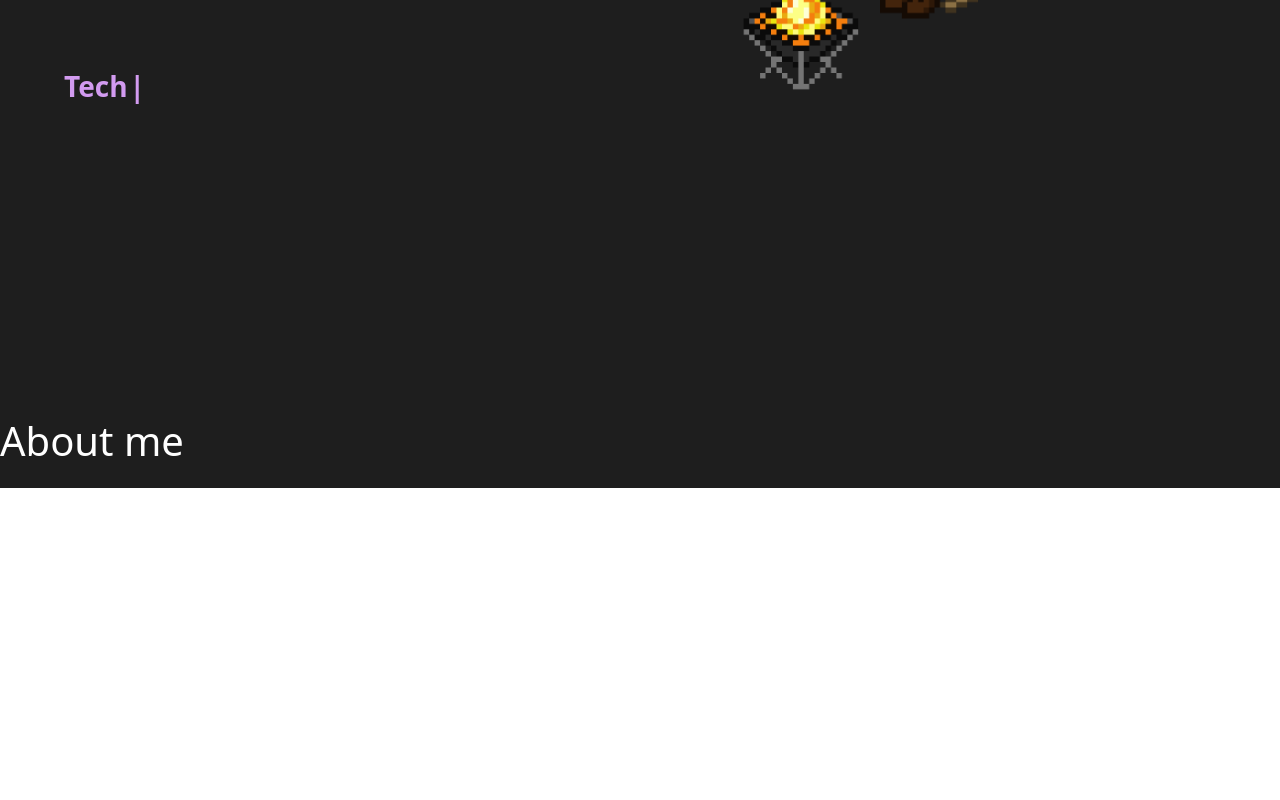
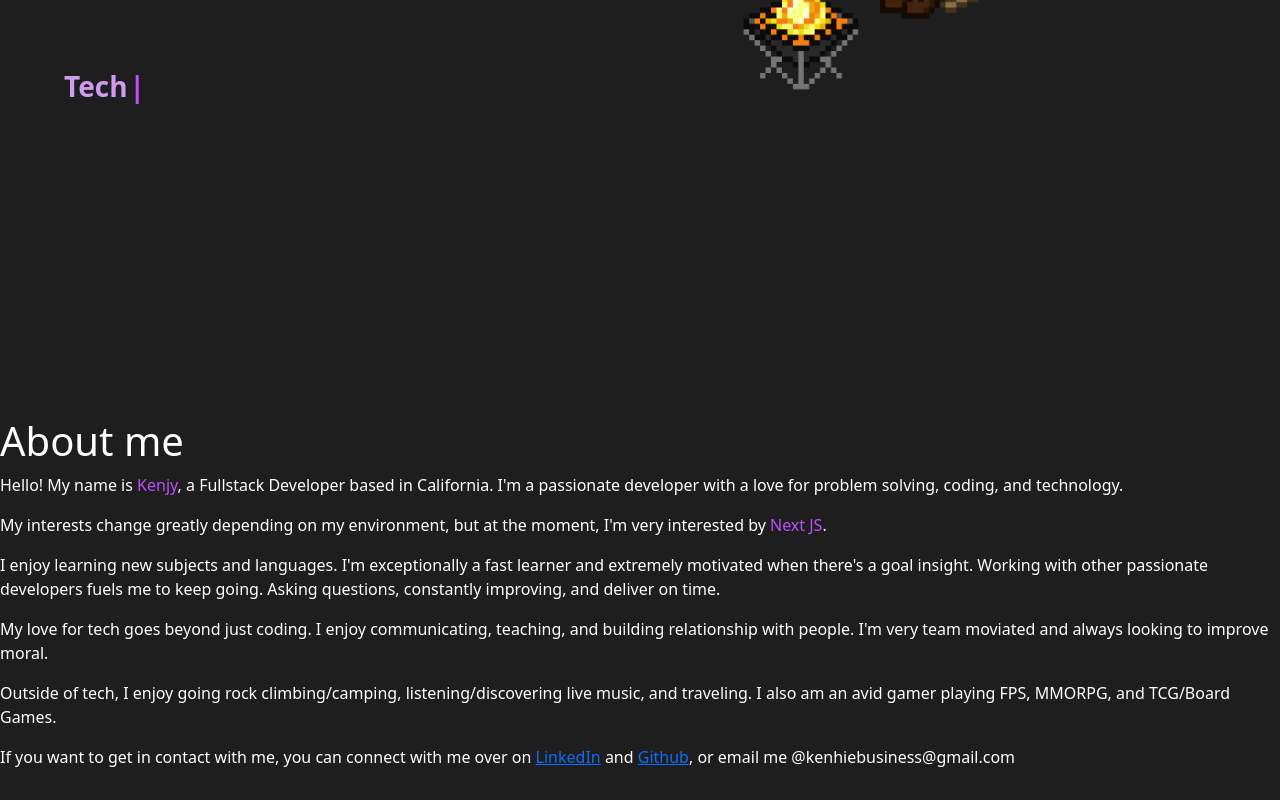
Before and after one commit to Kenhie94/kenjyjap.github.io, a Next.js app in the folder client/: page / in a window 1280 px wide. Shown: the part 494-1294 px from the top of the page. Before the commit the page ends 982 px from the top, so only its background shows below. Built offline with nearby package versions, Linux system fonts and the light colour scheme.

Commit message:
Added about me text and aboutstyle.css

```diff
--- a/client/src/app/components/about/About.js
+++ b/client/src/app/components/about/About.js
@@ -1,5 +1,32 @@
+import "./aboutstyle.css";
+
 export default function About() {
   return (
-    <h1>About me</h1>
-  )
+    <div>
+      <h1>About me</h1>
+      <p>
+        Hello! My name is <span>Kenjy</span>, a Fullstack Developer based in California. I'm a passionate developer with a love for problem solving, coding, and technology.
+      </p>
+      <p>
+        My interests change greatly depending on my environment, but at the moment, I'm very interested by <span>Next JS</span>.
+      </p>
+      <p>
+        I enjoy learning new subjects and languages. I'm exceptionally a fast learner and extremely motivated when there's a goal insight. Working with other passionate developers fuels me to keep
+        going. Asking questions, constantly improving, and deliver on time.
+      </p>
+      <p>My love for tech goes beyond just coding. I enjoy communicating, teaching, and building relationship with people. I'm very team moviated and always looking to improve moral.</p>
+      <p>Outside of tech, I enjoy going rock climbing/camping, listening/discovering live music, and traveling. I also am an avid gamer playing FPS, MMORPG, and TCG/Board Games.</p>
+      <p>
+        If you want to get in contact with me, you can connect with me over on{" "}
+        <span>
+          <a href="https://www.linkedin.com/in/kenjyjap/">LinkedIn</a>
+        </span>{" "}
+        and{" "}
+        <span>
+          <a href="https://github.com/Kenhie94">Github</a>
+        </span>
+        , or email me @kenhiebusiness@gmail.com
+      </p>
+    </div>
+  );
 }
--- /dev/null
+++ b/client/src/app/components/about/aboutstyle.css
@@ -0,0 +1,3 @@
+span {
+  color: rgb(190, 80, 250);
+}
--- a/client/src/app/components/hero/Hero.js
+++ b/client/src/app/components/hero/Hero.js
@@ -1,5 +1,5 @@
 import React, { useState, useEffect } from "react";
-import "./style.css";
+import "./herostyle.css";
 
 export default function Hero() {
   const [currentText, setCurrentText] = useState(""); // Current text being typed
--- a/client/src/app/components/navbar/Navbar.js
+++ b/client/src/app/components/navbar/Navbar.js
@@ -3,7 +3,7 @@
 import React from "react";
 import Link from "next/link";
 import { FaHome, FaUser, FaCode, FaFileAlt, FaBars, FaTimes, FaGithub, FaStar, FaCodeBranch } from "react-icons/fa";
-import "./style.css";
+import "./navbarstyle.css";
 
 export default function Navbar() {
   return (
```
Also changed, not shown: client/src/app/components/hero/herostyle.css (renamed from client/src/app/components/hero/style.css), client/src/app/components/navbar/navbarstyle.css (renamed from client/src/app/components/navbar/style.css).
